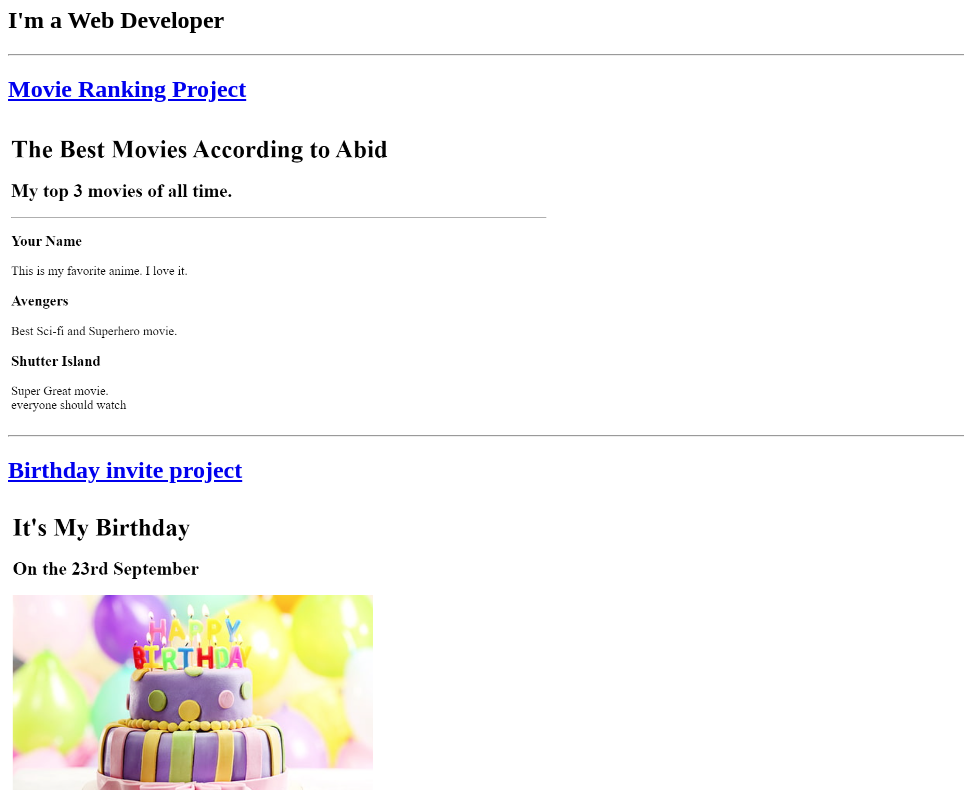
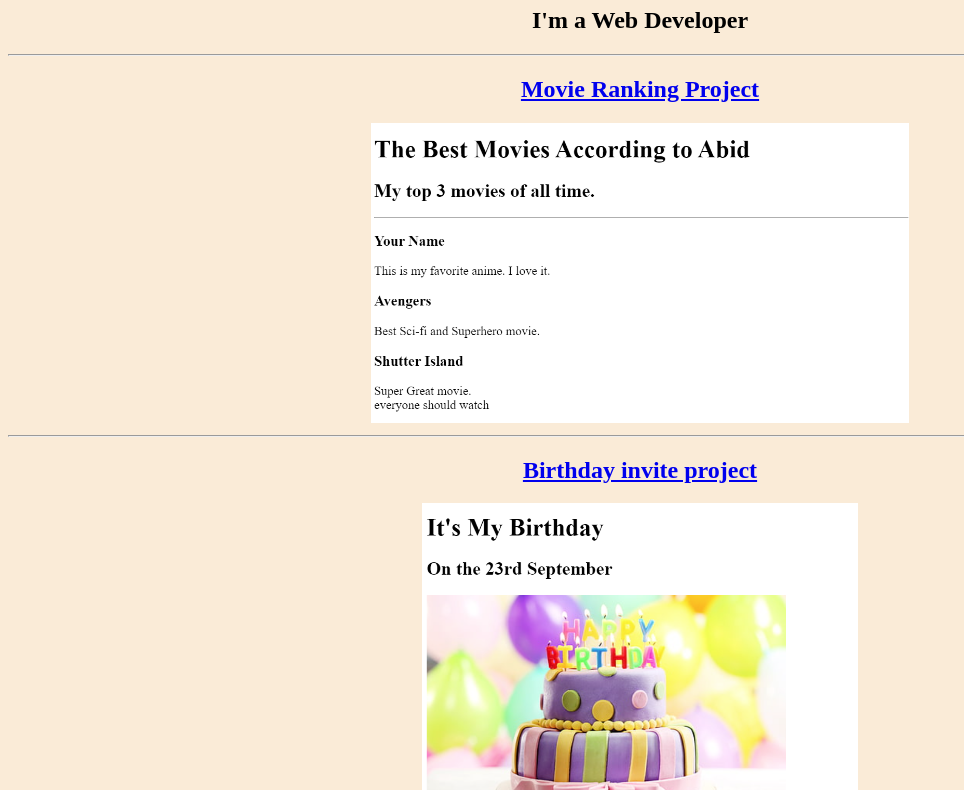
Before and after one commit to abirabidOG/html-portfolio, a plain HTML site: page index.html in a window 1280 px wide. Shown: the part 73-863 px from the top of the page, without its empty margins (0-964 px from the left). Drawn offline with Linux system fonts and the light colour scheme.

Commit message:
Update index.html

```diff
--- a/index.html
+++ b/index.html
@@ -3,6 +3,10 @@
 <head>
     <meta charset="UTF-8">
     <title>Abid Mahmud's Portfolio</title>
+    <style>
+    html{text-align: center;
+    background-color: antiquewhite;}
+    </style>
 </head>
 <body>
     <h1>Abid Mahmud's Portfolio</h1>
```
